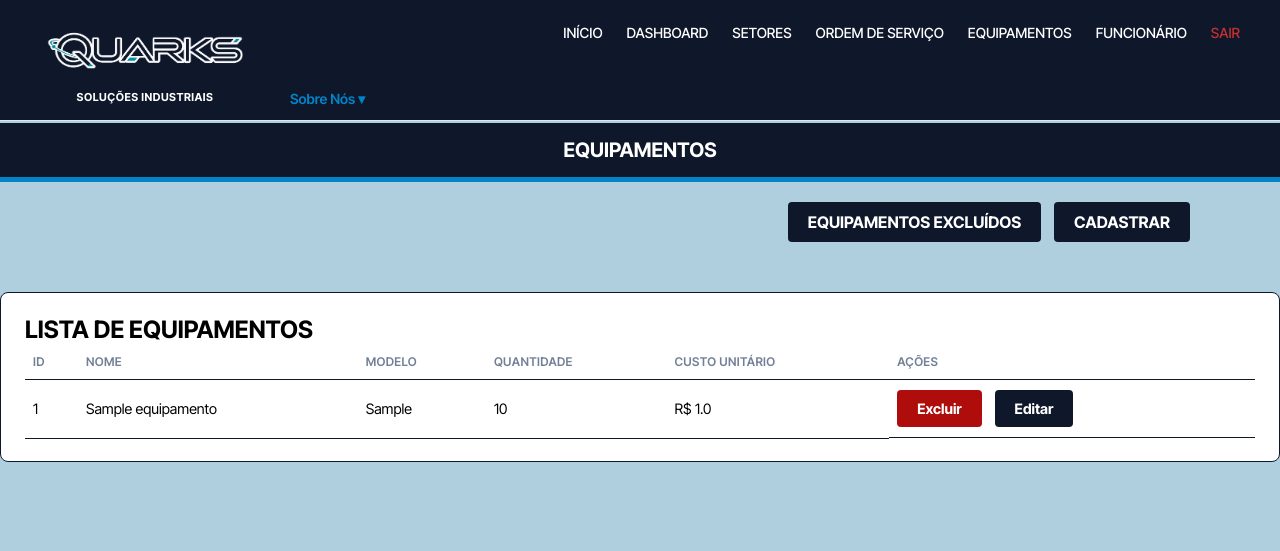
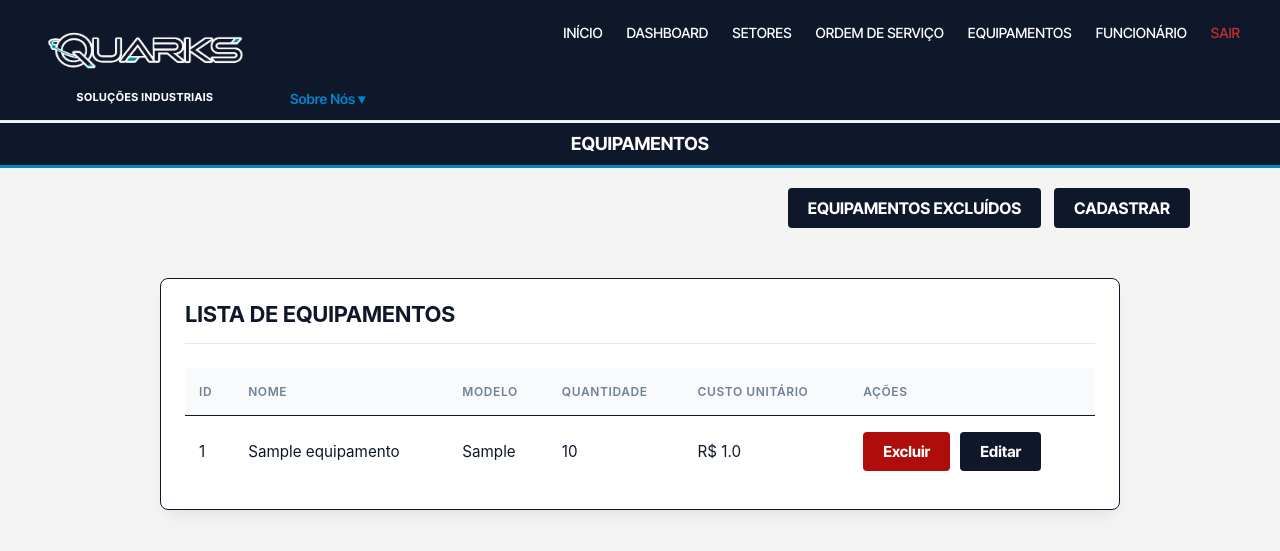
Before and after one commit to Eduardo271012/Projeto_Final_v2, a Flask app: page /equipamentos in a window 1280 px wide. Shown: the top 551 px of the page. Run offline with Flask 3, Linux system fonts and the light colour scheme; a user stored in the database is signed in; tables that the repository leaves empty hold one stand-in row (values such as "Sample post").

Commit message:
mudanças cams

```diff
--- a/app.py
+++ b/app.py
@@ -22,6 +22,7 @@ def load_user(user_id):
 
 
 @app.route('/')
+@login_required
 def index():
     return render_template('index.html')
 
--- a/static/css/style.css
+++ b/static/css/style.css
@@ -29,7 +29,7 @@ body {
     font-weight: 400;
     font-optical-sizing: auto;
     font-style: normal;
-    background-color: #afcfde;
+    background-color: #f4f4f4;
     overflow-x: hidden;
 }
 
@@ -296,10 +296,10 @@ h1 {
 .barra-titulo-linha {
     background-color: #0f172a;
     text-align: center;
-    padding: 15px 0;
-    margin: 2px 0px 0px 0px;
-    border-bottom: 5px solid #0284c7;
-    position: relative; /* Necessário para posicionar a linha por baixo */
+    padding: 10px 0;
+    margin: 2px 0 0 0;
+    border-bottom: 3px solid #0284c7;
+    position: relative;
     display: flex;
     justify-content: center;
     align-items: center;
@@ -307,129 +307,203 @@ h1 {
 
 .subtitulo {
     color: white;
-    font-weight: bold;
-    font-size: 20px;
+    font-weight: 700;
+    font-size: 18px;
+    line-height: 1.2;
+    margin: 0;
 }
-
 /* CARD DO FORMULÁRIO */
 
 .container-criar {
     display: flex;
     flex-direction: column;
     gap: 20px;
-    font-family: Century;
-    max-width: 600px;
-    margin: 20px auto;
-    padding: 0 15px;
+    font-family: 'Inter', -apple-system, BlinkMacSystemFont, sans-serif;
+    max-width: 580px;
+    margin: 40px auto;
+    padding: 0 20px;
 }
 
 .painel-formulario {
     background-color: #ffffff;
-    border: 2px solid #0f172a;
-    border-radius: 8px;
-    padding: 24px;
-    box-shadow: 0 4px 6px rgba(0, 0, 0, 0.05);
+    border: 1px solid #e2e8f0; /* Borda bem sutil no lugar da borda preta grossa */
+    border-radius: 12px;
+    padding: 36px 40px;
+    box-shadow: 0 10px 25px -5px rgba(15, 23, 42, 0.06), 0 8px 10px -6px rgba(15, 23, 42, 0.04);
 }
 
 .card-titulo {
     margin-top: 0;
-    margin-bottom: 20px;
-    border-bottom: 2px solid #0f172a;
-    padding-bottom: 10px;
+    margin-bottom: 24px;
+    border-bottom: 1px solid #e2e8f0;
+    padding-bottom: 16px;
     color: #0f172a;
-    font-size: 30px;
-    text-align: center;
+    font-size: 22px;
+    font-weight: 700;
+    text-align: left; /* Alinhamento à esquerda traz um ar mais corporativo */
+    letter-spacing: -0.02em;
 }
 
 .campo-formulario {
-    margin-bottom: 18px;
+    margin-bottom: 20px;
 }
 
 .campo-formulario label {
     display: block;
-    margin-bottom: 6px;
-    font-weight: bold;
-    color: #0f172a;
+    margin-bottom: 8px;
+    font-size: 0.875rem;
+    font-weight: 600;
+    color: #334155;
 }
 
 .campo-input {
     width: 100%;
-    padding: 10px;
-    border: 1px solid #0f172a;
-    border-radius: 4px;
+    padding: 12px 14px;
+    border: 1px solid #cbd5e1;
+    border-radius: 8px;
     box-sizing: border-box;
-    font-size: 16px;
+    font-size: 0.95rem;
+    font-family: inherit;
+    color: #0f172a;
+    background-color: #ffffff;
+    transition: all 0.2s ease;
+}
+
+.campo-input::placeholder {
+    color: #94a3b8;
 }
 
 .campo-input:focus {
-    border-color: #518df8;
+    border-color: #1e3a8a;
+    box-shadow: 0 0 0 3px rgba(30, 58, 138, 0.12); /* Anel de foco suave */
     outline: none;
 }
 
+/* Área dos botões com hierarquia visual */
 .botoes-formulario {
     display: flex;
-    gap: 10px;
-    margin-top: 25px;
+    align-items: center;
+    gap: 12px;
+    margin-top: 32px;
+    padding-top: 20px;
+    border-top: 1px solid #f1f5f9;
 }
 
 .botao {
     padding: 10px 20px;
     border: none;
-    border-radius: 4px;
-    font-size: 1rem;
+    border-radius: 8px;
+    font-size: 0.9rem;
+    font-family: inherit;
     cursor: pointer;
-    font-weight: bold;
-    transition: background 0.2s;
+    font-weight: 600;
+    transition: all 0.2s ease;
+    display: inline-flex;
+    align-items: center;
+    justify-content: center;
 }
 
+/* Botão Principal (Destaque máximo) */
 .botao-enviar {
-    background-color: #0f172a;
-    color: white;
+    background-color: #131c46;
+    color: #ffffff;
+    order: 3; /* Coloca o Enviar por último na direita */
 }
 
 .botao-enviar:hover {
-    background-color: #0283c5;
+    background-color: #1e3a8a;
+    transform: translateY(-1px);
 }
 
+/* Botão Secundário (Contorno limpo) */
 .botao-redefinir {
-    background-color: #868f9a;
-    color: white;
+    background-color: #ffffff;
+    color: #475569;
+    border: 1px solid #cbd5e1;
+    order: 2; /* Fica ao lado do Enviar */
 }
 
 .botao-redefinir:hover {
-    background-color: #5a6268;
+    background-color: #f8fafc;
+    color: #0f172a;
+    border-color: #94a3b8;
 }
 
+/* Botão Voltar (Discreto à esquerda) */
 .botao-voltar {
-    background-color: #868f9a;
-    color: white;
+    background-color: #f1f5f9;
+    color: #475569;
     text-decoration: none;
+    margin-right: auto; /* Empurra Redefinir e Enviar para a direita */
+    order: 1;
 }
 
-/* PAINÉIS */
+.botao-voltar:hover {
+    background-color: #e2e8f0;
+    color: #0f172a;
+}
+
+/* ================= PAINÉIS E TABELAS ================= */
+.painel {
+    background-color: var(--cor-painel, #ffffff);
+    border: 1px solid var(--cor-borda, #e2e8f0);
+    border-radius: 12px;
+    padding: 36px 40px;
+    max-width: 960px;
+    margin: 0 auto 40px auto;
+    box-shadow: 0 10px 25px -5px rgba(15, 23, 42, 0.06), 0 8px 10px -6px rgba(15, 23, 42, 0.04);
+    font-family: 'Inter', -apple-system, BlinkMacSystemFont, sans-serif;
+}
+
+/* Título dentro do painel (ex: LISTA DE SETORES) igual ao .card-titulo */
+.painel h1,
+.painel h2,
+.painel h3 {
+    margin-top: 0;
+    margin-bottom: 24px;
+    border-bottom: 1px solid #e2e8f0;
+    padding-bottom: 16px;
+    color: #0f172a;
+    font-size: 22px;
+    font-weight: 700;
+    letter-spacing: -0.02em;
+}
+
 table {
     width: 100%;
     border-collapse: collapse;
-    background-color: white;
+    background-color: #ffffff;
 }
 
 th, td {
     text-align: left;
-    padding: 10px 8px;
-    border-bottom: 1px solid var(--cor-borda);
-    font-size: 0.9rem;
+    padding: 16px 14px;
+    border-bottom: 1px solid var(--cor-borda, #e2e8f0);
+    font-size: 0.95rem;
+    color: #0f172a;
+    vertical-align: middle;
 }
 
 th {
-    color: var(--cor-texto-claro);
+    background-color: #f8fafc;
+    color: var(--cor-texto-claro, #64748b);
     font-weight: 600;
     text-transform: uppercase;
     font-size: 0.75rem;
-    letter-spacing: 0.03em;
+    letter-spacing: 0.05em;
+}
+
+/* Remove a linha de baixo da última linha da tabela para não duplicar borda */
+tbody tr:last-child td {
+    border-bottom: none;
+}
+
+tbody tr {
+    transition: background-color 0.2s ease;
 }
 
 tbody tr:hover {
-    background-color: #adcbda;
+    background-color: #f8fafc;
 }
 
 .centro {
@@ -439,7 +513,8 @@ tbody tr:hover {
 .acoes {
     display: flex;
     justify-content: flex-start;
-    gap: 1vw;
+    align-items: center;
+    gap: 10px;
 }
 
 .acoes-col {
@@ -456,12 +531,13 @@ tbody tr:hover {
 }
 
 .vazio {
-    color: var(--cor-texto-claro);
+    color: var(--cor-texto-claro, #64748b);
     font-style: italic;
-    padding: 12px 0;
+    padding: 20px 0;
+    text-align: center;
 }
 
-/* CARTÕES DASHBOARD */
+/* ================= CARTÕES DASHBOARD ================= */
 .cartoes {
     display: flex;
     gap: 16px;
@@ -471,22 +547,23 @@ tbody tr:hover {
 }
 
 .cartao {
-    background-color: var(--cor-painel);
-    border: 1px solid var(--cor-borda);
-    border-radius: 8px;
+    background-color: var(--cor-painel, #ffffff);
+    border: 1px solid var(--cor-borda, #e2e8f0);
+    border-radius: 12px;
     padding: 20px 28px;
     min-width: 200px;
     text-align: center;
+    box-shadow: 0 4px 12px rgba(0, 0, 0, 0.03);
 }
 
 .cartao-valor {
     font-size: 2rem;
     font-weight: bold;
-    color: var(--cor-primaria);
+    color: var(--cor-primaria, #131c46);
 }
 
 .cartao-label {
-    color: var(--cor-texto-claro);
+    color: var(--cor-texto-claro, #64748b);
     font-size: 0.85rem;
     margin-top: 4px;
 }
--- a/templates/login.html
+++ b/templates/login.html
@@ -7,7 +7,7 @@
             <form method="POST" action="{{ url_for('registro') }}">
                 <div class="campo-formulario-acesso">
                     <label for="nome">Nome *</label>
-                    <input type="text" id="nome" name="nome" required>
+                    <input type="text" id="nome" name="nome" class="campo-input-acesso" required>
                 </div>
                 <div class="campo-formulario-acesso">
                     <label for="email">Email *</label>
```
